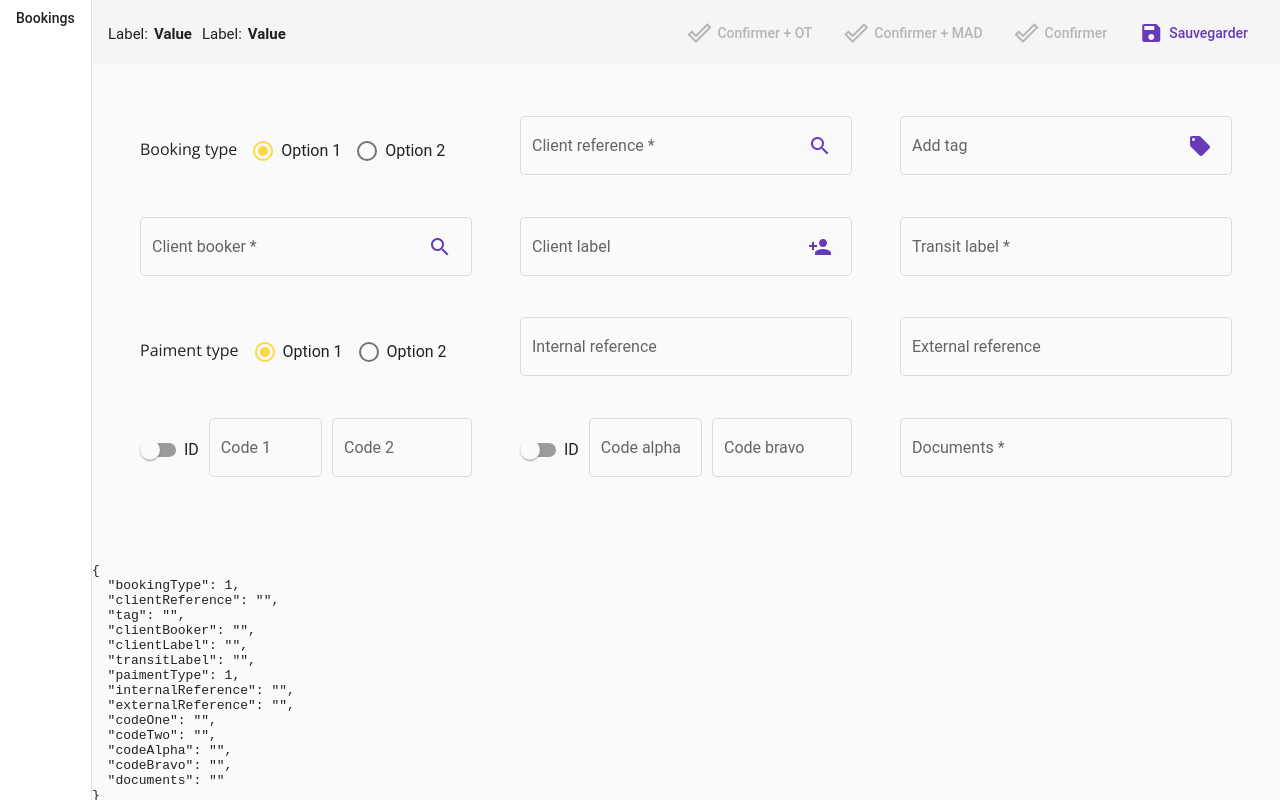
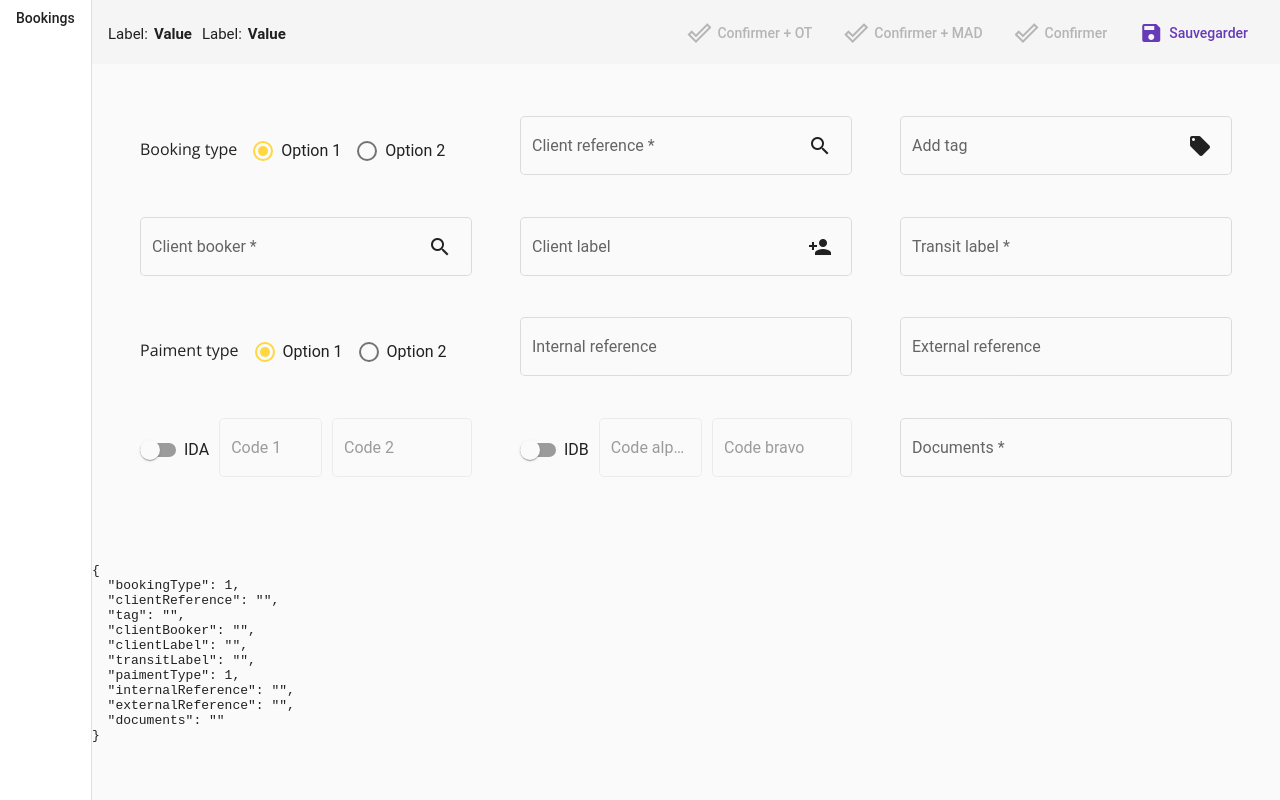
Before and after one commit to Paulo-Teixeira/angular-material-bo, an Angular app: page /bookings in a window 1280 px wide. Built offline with nearby package versions, Linux system fonts and the light colour scheme.

Commit message:
Adds toggle select logic and interaction.

```diff
--- a/src/app/bookings/booking-form/booking-form.component.html
+++ b/src/app/bookings/booking-form/booking-form.component.html
@@ -13,7 +13,7 @@
   <mat-form-field [hideRequiredMarker]="false" appearance="outline">
     <mat-label>Client reference</mat-label>
     <input matInput formControlName="clientReference" required>
-    <button mat-icon-button color="primary" class="booking-form__input-button" type="button">
+    <button mat-icon-button class="booking-form__input-button" type="button">
       <mat-icon>search</mat-icon>
     </button>
     <mat-error>Client reference is <strong>required</strong></mat-error>
@@ -22,7 +22,7 @@
   <mat-form-field appearance="outline">
     <mat-label>Add tag</mat-label>
     <input matInput formControlName="tag">
-    <button mat-icon-button color="primary" class="booking-form__input-button" type="button">
+    <button mat-icon-button class="booking-form__input-button" type="button">
       <mat-icon>local_offer</mat-icon>
     </button>
   </mat-form-field>
@@ -30,7 +30,7 @@
   <mat-form-field [hideRequiredMarker]="false" appearance="outline">
     <mat-label>Client booker</mat-label>
     <input matInput formControlName="clientBooker" required>
-    <button mat-icon-button color="primary" class="booking-form__input-button" type="button">
+    <button mat-icon-button class="booking-form__input-button" type="button">
       <mat-icon>search</mat-icon>
     </button>
     <mat-error>Client booker is <strong>required</strong></mat-error>
@@ -39,7 +39,7 @@
   <mat-form-field appearance="outline">
     <mat-label>Client label</mat-label>
     <input matInput formControlName="clientLabel">
-    <button mat-icon-button color="primary" class="booking-form__input-button" type="button">
+    <button mat-icon-button class="booking-form__input-button" type="button">
       <mat-icon>person_add</mat-icon>
     </button>
   </mat-form-field>
@@ -69,7 +69,7 @@
   </mat-form-field>
 
   <div class="booking-form__toggle-field">
-    <mat-slide-toggle>ID</mat-slide-toggle>
+    <mat-slide-toggle (change)="toggleIda($event)">IDA</mat-slide-toggle>
     <mat-form-field appearance="outline">
       <mat-label>Code 1</mat-label>
       <input matInput formControlName="codeOne">
@@ -81,7 +81,7 @@
   </div>
 
   <div class="booking-form__toggle-field">
-    <mat-slide-toggle>ID</mat-slide-toggle>
+    <mat-slide-toggle (change)="toggleIdb($event)">IDB</mat-slide-toggle>
     <mat-form-field appearance="outline">
       <mat-label>Code alpha</mat-label>
       <input matInput formControlName="codeAlpha">
--- a/src/app/bookings/booking-form/booking-form.component.ts
+++ b/src/app/bookings/booking-form/booking-form.component.ts
@@ -2,6 +2,7 @@ import { Component, OnInit } from '@angular/core';
 import { FormGroup, FormControl, Validators } from '@angular/forms';
 import { MatSnackBar } from '@angular/material/snack-bar';
 import { FormCleanerService } from 'src/app/shared/form-cleaner.service';
+import { MatSlideToggle } from '@angular/material/slide-toggle';
 
 
 @Component({
@@ -11,7 +12,7 @@ import { FormCleanerService } from 'src/app/shared/form-cleaner.service';
 })
 export class BookingFormComponent implements OnInit {
 
-  bookingsForm: FormGroup;
+  public bookingsForm: FormGroup;
 
   constructor(private snackBar: MatSnackBar, private formCleaner: FormCleanerService) { }
 
@@ -21,24 +22,22 @@ export class BookingFormComponent implements OnInit {
       clientReference: new FormControl('', Validators.required),
       tag: new FormControl(''),
       clientBooker: new FormControl('', Validators.required),
-      //clientBooker: new FormControl({value: '', disabled: true}, Validators.required),
       clientLabel: new FormControl(''),
       transitLabel: new FormControl('', Validators.required),
       paimentType: new FormControl(1, Validators.required),
       internalReference: new FormControl(''),
       externalReference: new FormControl(''),
-      codeOne: new FormControl(''),
-      codeTwo: new FormControl(''),
-      codeAlpha: new FormControl(''),
-      codeBravo: new FormControl(''),
-      documents: new FormControl('')
+      codeOne: new FormControl({value: '', disabled: true}),
+      codeTwo: new FormControl({value: '', disabled: true}),
+      codeAlpha: new FormControl({value: '', disabled: true}),
+      codeBravo: new FormControl({value: '', disabled: true}),
+      documents: new FormControl(''),
     });
   }
 
   onSubmit(formDirective: any): void {
     if (this.bookingsForm.valid) {
       const lastSubmitedBookingType: number = this.bookingsForm.value.bookingType;
-
       console.log('Form submited', this.formCleaner.trim(this.bookingsForm.value));
 
       this.snackBar.open('Booking created', 'Close', {
@@ -52,4 +51,22 @@ export class BookingFormComponent implements OnInit {
       this.bookingsForm.patchValue({bookingType: lastSubmitedBookingType});
     }
   }
+
+  toggleIda(toggle: MatSlideToggle): void {
+    const relatedInputs = [this.bookingsForm.get('codeOne'), this.bookingsForm.get('codeTwo')];
+    this.toggleHelper(toggle, relatedInputs);
+  }
+
+  toggleIdb(toggle: MatSlideToggle): void {
+    const relatedInputs = [this.bookingsForm.get('codeAlpha'), this.bookingsForm.get('codeBravo')];
+    this.toggleHelper(toggle, relatedInputs);
+  }
+
+  private toggleHelper(toggle, ...inputs): void {
+    if (toggle.checked) {
+      inputs[0].forEach(input => input.enable());
+    } else {
+      inputs[0].forEach(input => input.disable());
+    }
+  }
 }
```
